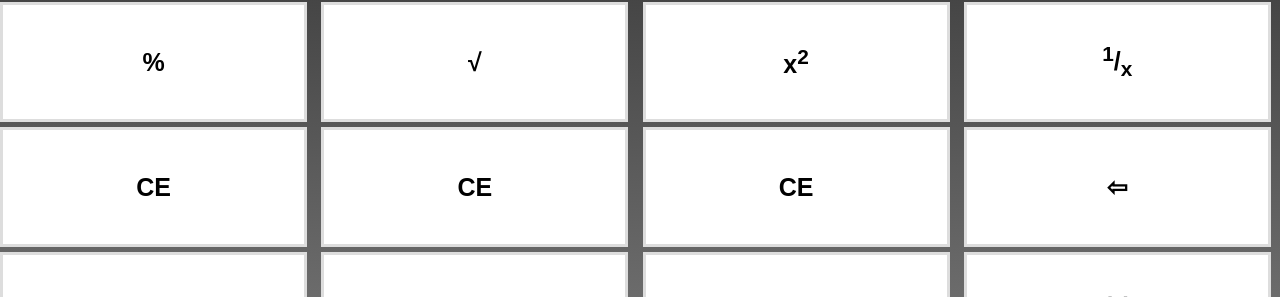
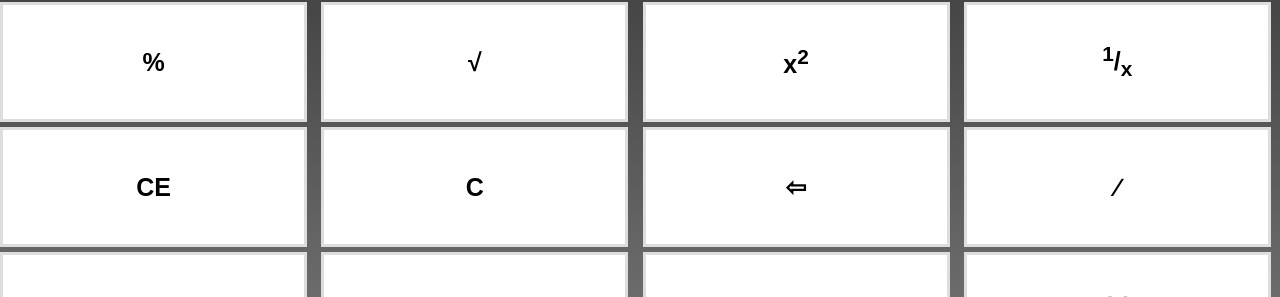
Before and after one commit to Paaka/reactProjects, a React (Create React App) app in the folder Calculator/: page / in a window 1280 px wide. Shown: the part 146-443 px from the top of the page. Built offline with nearby package versions, Linux system fonts and the light colour scheme.

Commit message:
addValueFn is working know

```diff
--- a/Calculator/src/App/App.js
+++ b/Calculator/src/App/App.js
@@ -3,11 +3,28 @@ import './App.scss';
 import CalcWrapper from '../components/CalculatorWrapper/CalculatorWrapper'
 
 class App extends React.Component{
+    state = {
+        value:''
+    }
+
+    addValueFn = (e) =>{
+        this.setState({
+            value : this.state.value + e.target.value,
+        })
+    }
+
+    idk = (e) =>{
+        console.log(this.state.value)
+        this.setState({
+            value:e.target.value,
+        })
+    }
+
     render(){
         return(
             <>
              <h1>Hello</h1>
-            <CalcWrapper></CalcWrapper>
+            <CalcWrapper valueOfInput={this.state.value} henge={this.idk} addValueFn={this.addValueFn}></CalcWrapper>
             </>
         )
     }
--- a/Calculator/src/components/Button/Button.js
+++ b/Calculator/src/components/Button/Button.js
@@ -1,10 +1,11 @@
 import React from 'react';
 import styles from './Button.module.scss';
 
-const Button = ({props, value,children}) => (
+const Button = ({ value,children, x}) => (
     <button
       className={styles.button}
-      value={value}>
+      value={value}
+      onClick={x}>
     {children}
     </button>
 )
--- a/Calculator/src/components/CalculatorWrapper/CalculatorWrapper.js
+++ b/Calculator/src/components/CalculatorWrapper/CalculatorWrapper.js
@@ -2,9 +2,9 @@ import React from 'react';
 import styles from './CalculatorWrapper.module.scss';
 import Btn from '../Button/Button';
 
-const CalculatorWrapper = ()=>(
+const CalculatorWrapper = (props)=>(
     <div className={styles.wrapper}>
-        <input className={styles.input} ></input>
+        <input className={styles.input} value={props.valueOfInput} onChange={props.henge}></input>
          <Btn>
               %
          </Btn>
@@ -21,45 +21,63 @@ const CalculatorWrapper = ()=>(
              CE
          </Btn>
          <Btn>
-             CE
+             C
          </Btn>
          <Btn>
-             CE
+           &#8678;
          </Btn>
          <Btn>
-             &#8678;
+          &#8725;
          </Btn>
-         <Btn>
+         <Btn
+         x={props.addValueFn}
+         value="1">
              1
          </Btn>
-         <Btn>
+         <Btn
+          x={props.addValueFn}
+          value="2">
              2
          </Btn>
-         <Btn>
+         <Btn
+         x={props.addValueFn}
+        value="3">
              3
          </Btn>
          <Btn>
           &#9587;
          </Btn>
-         <Btn>
+         <Btn
+          x={props.addValueFn}
+          value="4">
             4
          </Btn>
-         <Btn>
+         <Btn
+         x={props.addValueFn}
+         value="5">
             5
          </Btn>
-         <Btn>
+         <Btn
+         x={props.addValueFn}
+          value="6">
            6
          </Btn>
          <Btn>
            &#9472;
          </Btn>
-         <Btn>
+         <Btn
+         x={props.addValueFn}
+         value="7">
            7
          </Btn>
-         <Btn>
+         <Btn
+         x={props.addValueFn}
+         value="8">
            8
          </Btn>
-         <Btn>
+         <Btn
+         x={props.addValueFn}
+          value="9">
            9
          </Btn>
          <Btn>
@@ -68,7 +86,8 @@ const CalculatorWrapper = ()=>(
          <Btn>
            <sup>+</sup>/<sub>-</sub>
          </Btn>
-         <Btn>
+         <Btn x={props.addValueFn}
+          value="0">
            0
          </Btn>
          <Btn>
```
